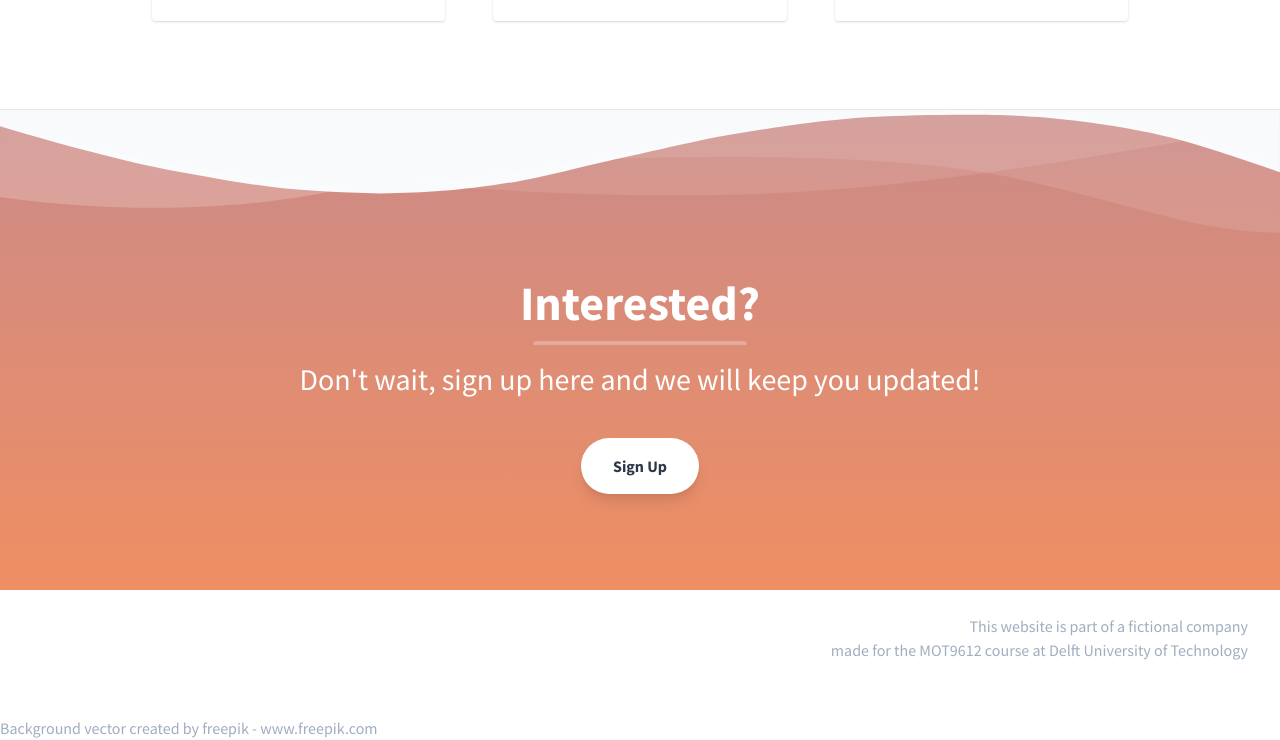
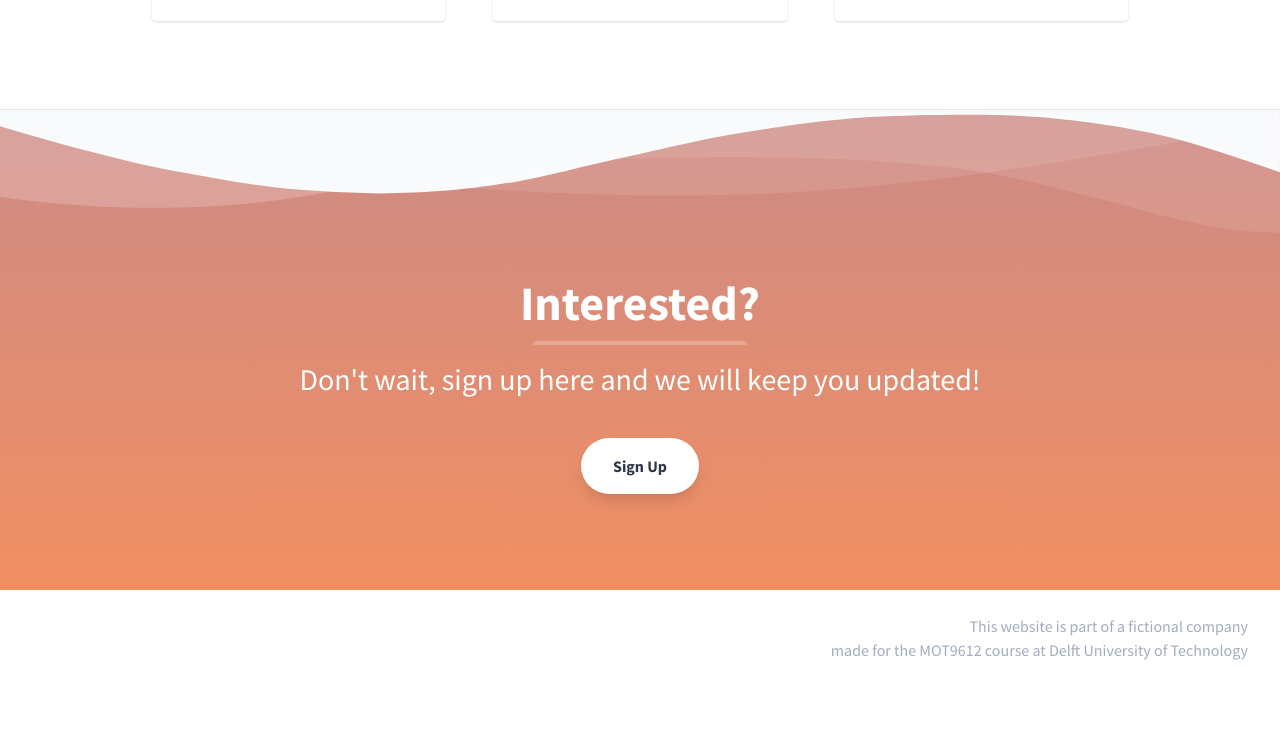
Before and after one commit to bobluppes/takeaseat, a plain HTML site: page business.html in a window 1280 px wide. Shown: the part 1199-1939 px from the top of the page. After the commit the page ends 1915 px from the top, so only its background shows below. Drawn offline with nearby package versions, Linux system fonts and the light colour scheme.

Commit message:
Removed freepik disclaimer

```diff
--- a/business.html
+++ b/business.html
@@ -238,8 +238,6 @@
         </div>
     </div>
 
-	<a href="https://www.freepik.com/free-photos-vectors/background" class="text-gray-500">Background vector created by freepik - www.freepik.com</a>
-
 </footer>
 
 
```
Also changed, not shown: startup.html (+0 -2 lines).
